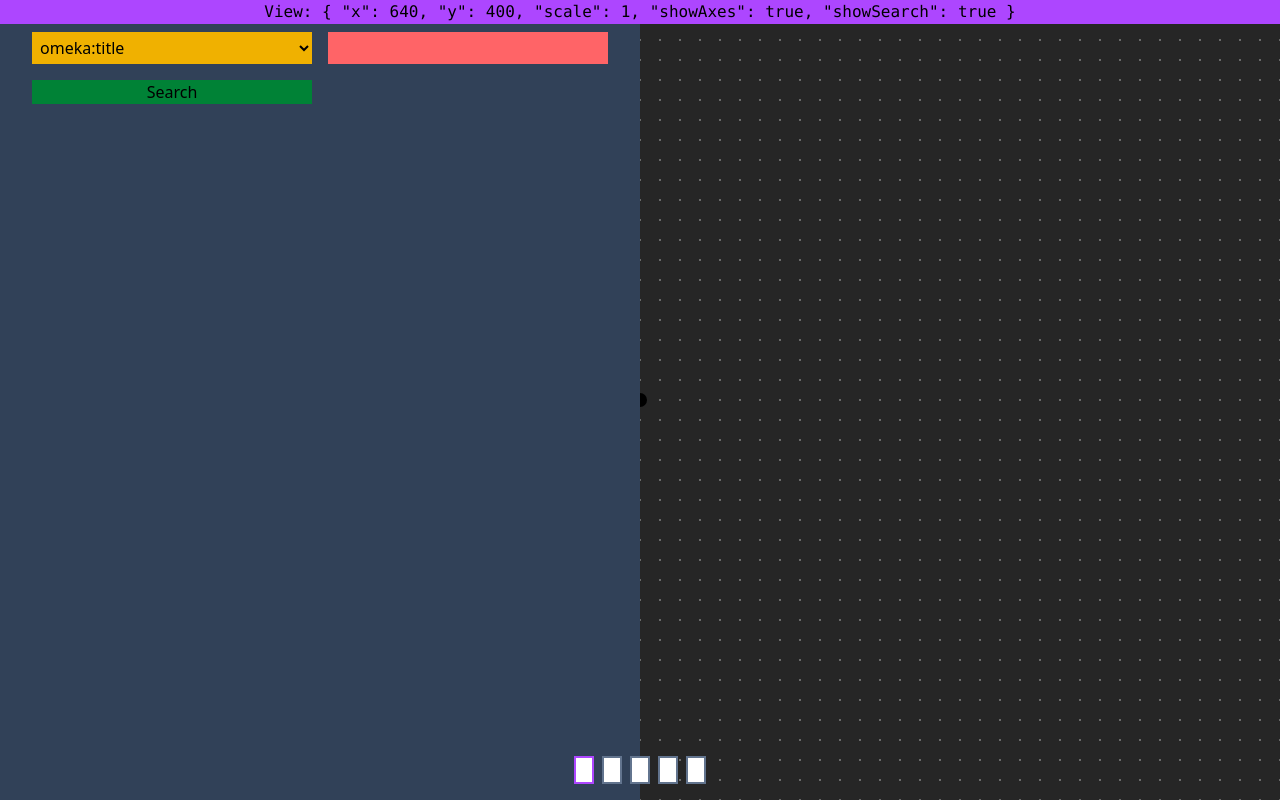
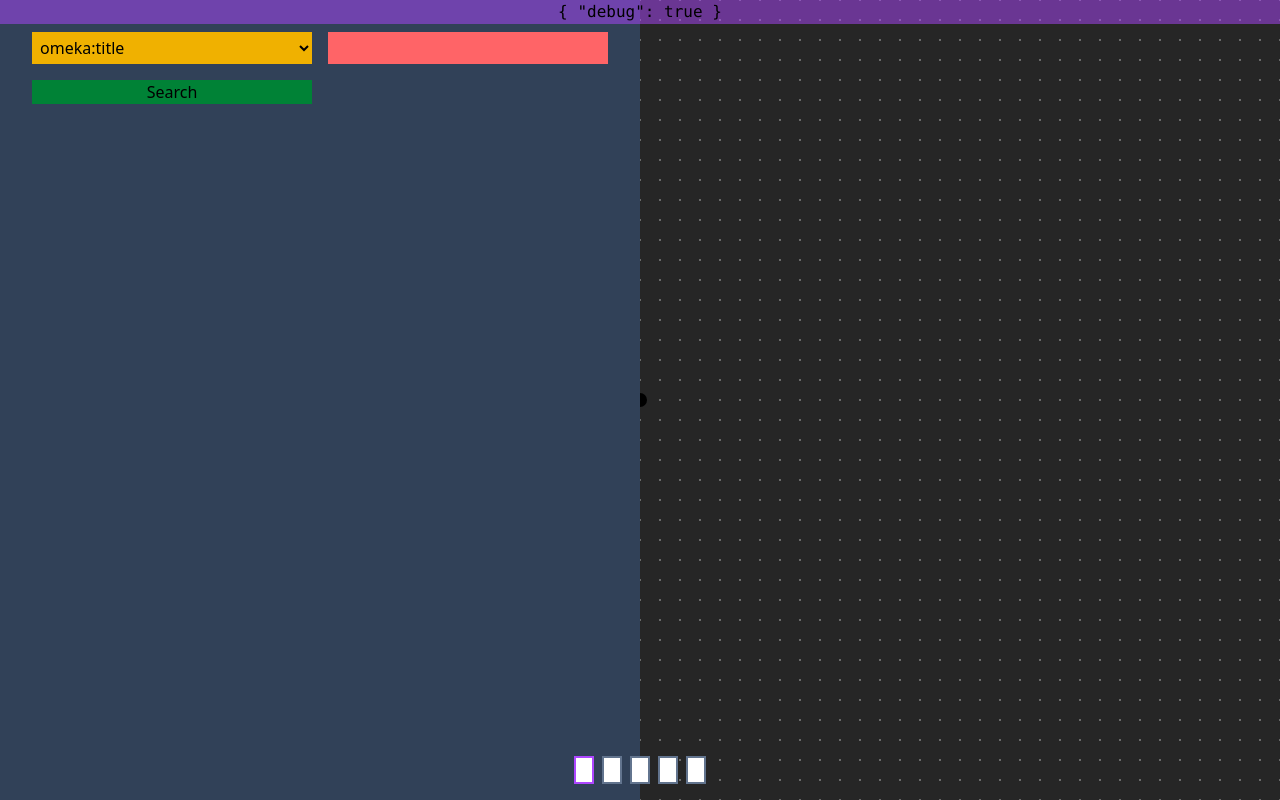
Before and after one commit to archiviofontiorali/permea, a Vue app: page / in a window 1280 px wide. Built offline with nearby package versions, Linux system fonts and the light colour scheme; some icons are missing; the HTML template or start-up script is replaced by a standard one.

Commit message:
Create a component for a header to debug View

```diff
--- a/src/App.vue
+++ b/src/App.vue
@@ -1,9 +1,11 @@
 <script setup lang="ts">
-import Board from '@/components/BoardCanvas.vue'
+import HeaderDebugView from './components/HeaderDebugView.vue'
+import BoardCanvas from './components/BoardCanvas.vue'
 </script>
 
 <template>
-  <Board class="w-full h-full" />
+  <header-debug-view class="absolute w-full z-20" />
+  <BoardCanvas class="w-full h-full" />
 </template>
 
 <style>
--- a/src/components/BoardCanvas.vue
+++ b/src/components/BoardCanvas.vue
@@ -69,11 +69,6 @@ function zoomOut() {
 
 <template>
   <main id="canvas-wrapper" class="absolute overflow-hidden">
-    <header class="absolute w-full pa-2 z-20 bg-purple-500 flex justify-around font-mono">
-      <div>View: {{ view }}</div>
-      <!-- <div>Cursor: {{ cursor }}</div> -->
-    </header>
-
     <SearchPage />
 
     <!-- Menu for canvas position and sizing -->
--- /dev/null
+++ b/src/components/HeaderDebugView.vue
@@ -0,0 +1,16 @@
+<script setup lang="ts">
+import { useViewStore } from '@/stores/view'
+
+const view = useViewStore()
+</script>
+
+<template>
+  <header
+    id="header-debug"
+    class="pa-2 bg-debug font-mono flex justify-around"
+    :class="$attrs.class"
+    :v-if="view.debug"
+  >
+    {{ view.$state }}
+  </header>
+</template>
```
